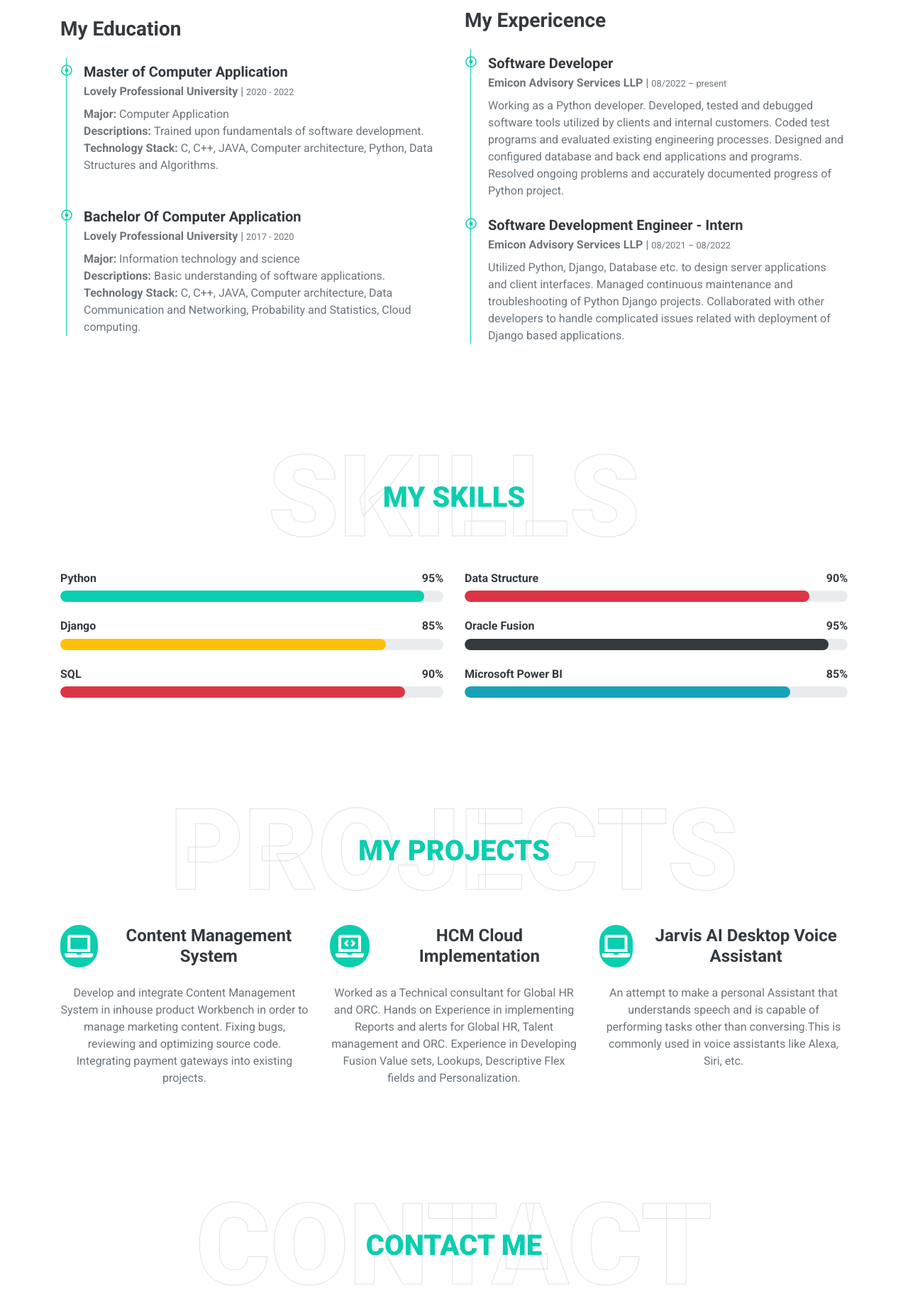
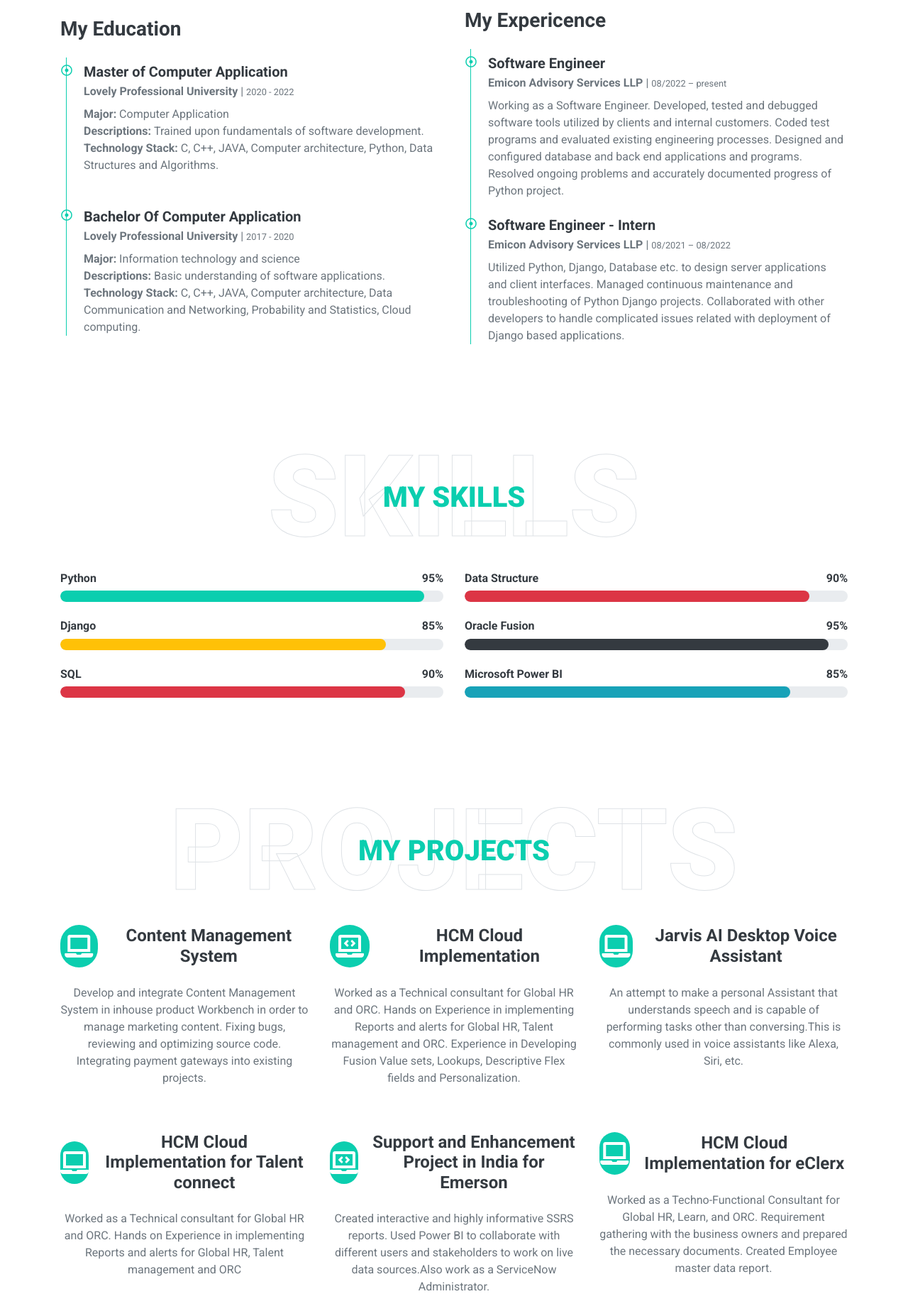
Before and after one commit to jeet004a/Jeet-Portfolio, a Django app: page / in a window 1280 px wide. Shown: the part 1782-3629 px from the top of the page at 71% size. Run offline with Django 4.2, Linux system fonts and the light colour scheme; some libraries are stand-ins or nearby versions.

Commit message:
Fisrt commit of the day

```diff
--- a/app/templates/index.html
+++ b/app/templates/index.html
@@ -96,7 +96,7 @@
                     <h1 class="typed-text-output d-inline font-weight-lighter text-white"></h1>
                     <div class="typed-text d-none">Software Engineer</div>
                     <div class="d-flex align-items-center justify-content-center justify-content-lg-start pt-5">
-                        <a href="/static/Jeet_Wasti_Resume_0608.pdf" download class="btn btn-outline-light mr-5">Download CV</a>
+                        <a href="/static/Jeet_Wasti_Resume_0608_V.pdf" download class="btn btn-outline-light mr-5">Download CV</a>
 
                         <!-- play video section -->
                         <!-- <button type="button" class="btn-play" data-toggle="modal"
@@ -125,7 +125,7 @@
                 </div>
                 <div class="col-lg-7">
                     <h3 class="mb-4">Software Engineer</h3>
-                    <p>Past two years , I worked as a software developer. Developed, tested and debugged software tools utilized by clients and internal customers. Coded test programs and evaluated existing engineering processes. Designed and configured database and back end applications and programs. Resolved ongoing problems and accurately documented progress of Python and Oracle fusion projects.</p>
+                    <p>Past two years , I worked as a software enginner. Developed, tested and debugged software tools utilized by clients and internal customers. Coded test programs and evaluated existing engineering processes. Designed and configured database and back end applications and programs. Resolved ongoing problems and accurately documented progress of Python and Oracle fusion projects.</p>
                     <div class="row mb-3">
                         <div class="col-sm-6 py-2"><h6>Name: <span class="text-secondary">Jeet Wasti</span></h6></div>
                         <div class="col-sm-6 py-2"><h6>Birthday: <span class="text-secondary">3 Oct 1999</span></h6></div>
@@ -197,13 +197,13 @@
                     <div class="border-left border-primary pt-2 pl-4 ml-2">
                         <div class="position-relative mb-4">
                             <i class="far fa-dot-circle text-primary position-absolute" style="top: 2px; left: -32px;"></i>
-                            <h5 class="font-weight-bold mb-1">Software Developer</h5>
+                            <h5 class="font-weight-bold mb-1">Software Engineer</h5>
                             <p class="mb-2"><strong>Emicon Advisory Services LLP</strong> | <small>08/2022 – present</small></p>
-                            <p>Working as a Python developer. Developed, tested and debugged software tools utilized by clients and internal customers. Coded test programs and evaluated existing engineering processes. Designed and configured database and back end applications and programs. Resolved ongoing problems and accurately documented progress of Python project.</p>
+                            <p>Working as a Software Engineer. Developed, tested and debugged software tools utilized by clients and internal customers. Coded test programs and evaluated existing engineering processes. Designed and configured database and back end applications and programs. Resolved ongoing problems and accurately documented progress of Python project.</p>
                         </div>
                         <div class="position-relative mb-4">
                             <i class="far fa-dot-circle text-primary position-absolute" style="top: 2px; left: -32px;"></i>
-                            <h5 class="font-weight-bold mb-1">Software Development Engineer - Intern</h5>
+                            <h5 class="font-weight-bold mb-1">Software Engineer - Intern</h5>
                             <p class="mb-2"><strong>Emicon Advisory Services LLP</strong> | <small>08/2021 – 08/2022</small></p>
                             <p>Utilized Python, Django, Database etc. to design server applications and client interfaces. Managed continuous maintenance and troubleshooting of Python Django projects. Collaborated with other developers to handle complicated issues related with deployment of Django based applications.</p>
                         </div>
@@ -327,30 +327,33 @@
                     <p>An attempt to make a personal Assistant that understands speech and is capable of performing tasks other than conversing.This is commonly used in voice assistants like Alexa, Siri, etc.</p>
                     <!-- <a class="border-bottom border-primary text-decoration-none" href="">Read More</a> -->
                 </div>
-                <!-- <div class="col-lg-4 col-md-6 text-center mb-5">
+                <div class="col-lg-4 col-md-6 text-center mb-5">
                     <div class="d-flex align-items-center justify-content-center mb-4">
-                        <i class="fab fa-2x fa-apple service-icon bg-primary text-white mr-3"></i>
-                        <h4 class="font-weight-bold m-0">Apps Development</h4>
+                        <i class="fa fa-2x fa-laptop service-icon bg-primary text-white mr-3"></i>
+                        <h4 class="font-weight-bold m-0">HCM Cloud Implementation for Talent connect</h4>
                     </div>
-                    <p>Justo sit justo eos amet tempor amet clita amet ipsum eos elitr. Amet lorem lorem lorem est amet labore eirmod erat clita</p>
-                    <a class="border-bottom border-primary text-decoration-none" href="">Read More</a>
+                    <p>Worked as a Technical consultant for Global HR and ORC. Hands on Experience in implementing Reports and
+                        alerts for Global HR, Talent management and ORC</p>
+                    {% comment %} <a class="border-bottom border-primary text-decoration-none" href="">Read More</a> {% endcomment %}
                 </div>
                 <div class="col-lg-4 col-md-6 text-center mb-5">
                     <div class="d-flex align-items-center justify-content-center mb-4">
-                        <i class="fa fa-2x fa-search service-icon bg-primary text-white mr-3"></i>
-                        <h4 class="font-weight-bold m-0">SEO</h4>
+                        <i class="fa fa-2x fa-laptop-code service-icon bg-primary text-white mr-3"></i>
+                        <h4 class="font-weight-bold m-0">Support and Enhancement Project in India for Emerson</h4>
                     </div>
-                    <p>Justo sit justo eos amet tempor amet clita amet ipsum eos elitr. Amet lorem lorem lorem est amet labore eirmod erat clita</p>
-                    <a class="border-bottom border-primary text-decoration-none" href="">Read More</a>
+                    <p>Created interactive and highly informative SSRS reports. Used Power BI to collaborate with different users
+                        and stakeholders to work on live data sources.Also work as a ServiceNow Administrator.</p>
+                    {% comment %} <a class="border-bottom border-primary text-decoration-none" href="">Read More</a> {% endcomment %}
                 </div>
                 <div class="col-lg-4 col-md-6 text-center mb-5">
                     <div class="d-flex align-items-center justify-content-center mb-4">
-                        <i class="fa fa-2x fa-edit service-icon bg-primary text-white mr-3"></i>
-                        <h4 class="font-weight-bold m-0">Content Creating</h4>
+                        <i class="fa fa-2x fa-laptop service-icon bg-primary text-white mr-3"></i>
+                        <h4 class="font-weight-bold m-0">HCM Cloud Implementation for eClerx</h4>
                     </div>
-                    <p>Justo sit justo eos amet tempor amet clita amet ipsum eos elitr. Amet lorem lorem lorem est amet labore eirmod erat clita</p>
-                    <a class="border-bottom border-primary text-decoration-none" href="">Read More</a>
-                </div> -->
+                    <p>Worked as a Techno-Functional Consultant for Global HR, Learn, and ORC. Requirement gathering with the
+                        business owners and prepared the necessary documents. Created Employee master data report.</p>
+                    {% comment %} <a class="border-bottom border-primary text-decoration-none" href="">Read More</a> {% endcomment %}
+                </div>
             </div>
         </div>
     </div>
```
Also changed, not shown: 2 other files.
